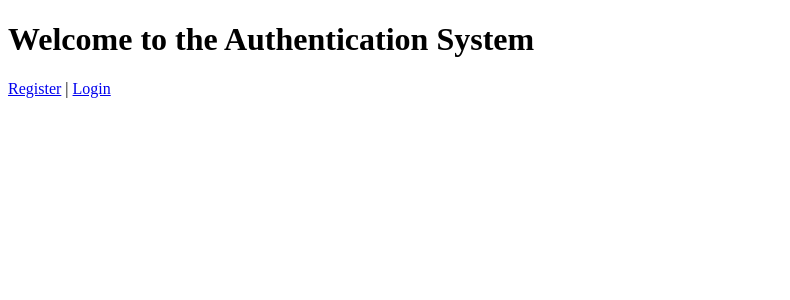
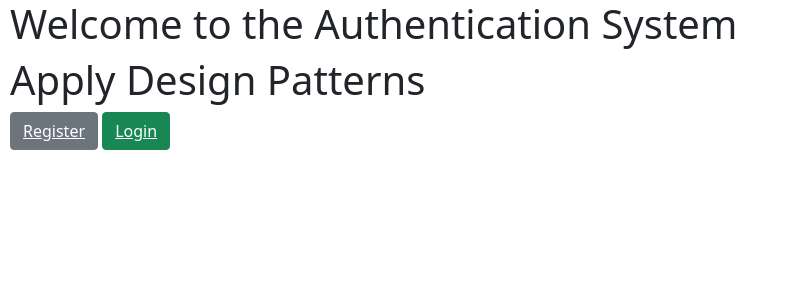
Before and after one commit to TitadachFF/Authentication_Desgin_Patterns, a PHP site: page / in a window 1280 px wide. Shown: the top 300 px of the page, without its empty margins (0-790 px from the left). Run offline with PHP 8.4, Linux system fonts and the light colour scheme.

Commit message:
Add Boostrap Design

```diff
--- /dev/null
+++ b/index.css
@@ -0,0 +1,9 @@
+#a1{
+    color: white;
+}
+#a2{
+    color: white;
+}
+.body-res{
+    margin-left: 10px;
+}
--- a/index.php
+++ b/index.php
@@ -1,10 +1,18 @@
 <!DOCTYPE html>
 <html>
+<link href="https://cdn.jsdelivr.net/npm/bootstrap@5.0.2/dist/css/bootstrap.min.css" rel="stylesheet" integrity="sha384-EVSTQN3/azprG1Anm3QDgpJLIm9Nao0Yz1ztcQTwFspd3yD65VohhpuuCOmLASjC" crossorigin="anonymous">
+<link rel="stylesheet" href="index.css">
 <head>
     <title>Authentication System</title>
+
 </head>
 <body>
+    <div class="body-res">
     <h1>Welcome to the Authentication System</h1>
-    <p><a href="register.php">Register</a> | <a href="login.php">Login</a></p>
+    <h1>Apply Design Patterns</h1>
+    <p><button type="button" class="btn btn-secondary" ><a id="a1" href="register.php">Register</a></button>
+
+<button type="button" class="btn btn-success" ><a id="a2" href="login.php">Login</a></button></p>
+</div>
 </body>
 </html>
```
Also changed, not shown: login.php (+14 -4 lines), profile.php (+17 -3 lines), register.php (+11 -4 lines).
